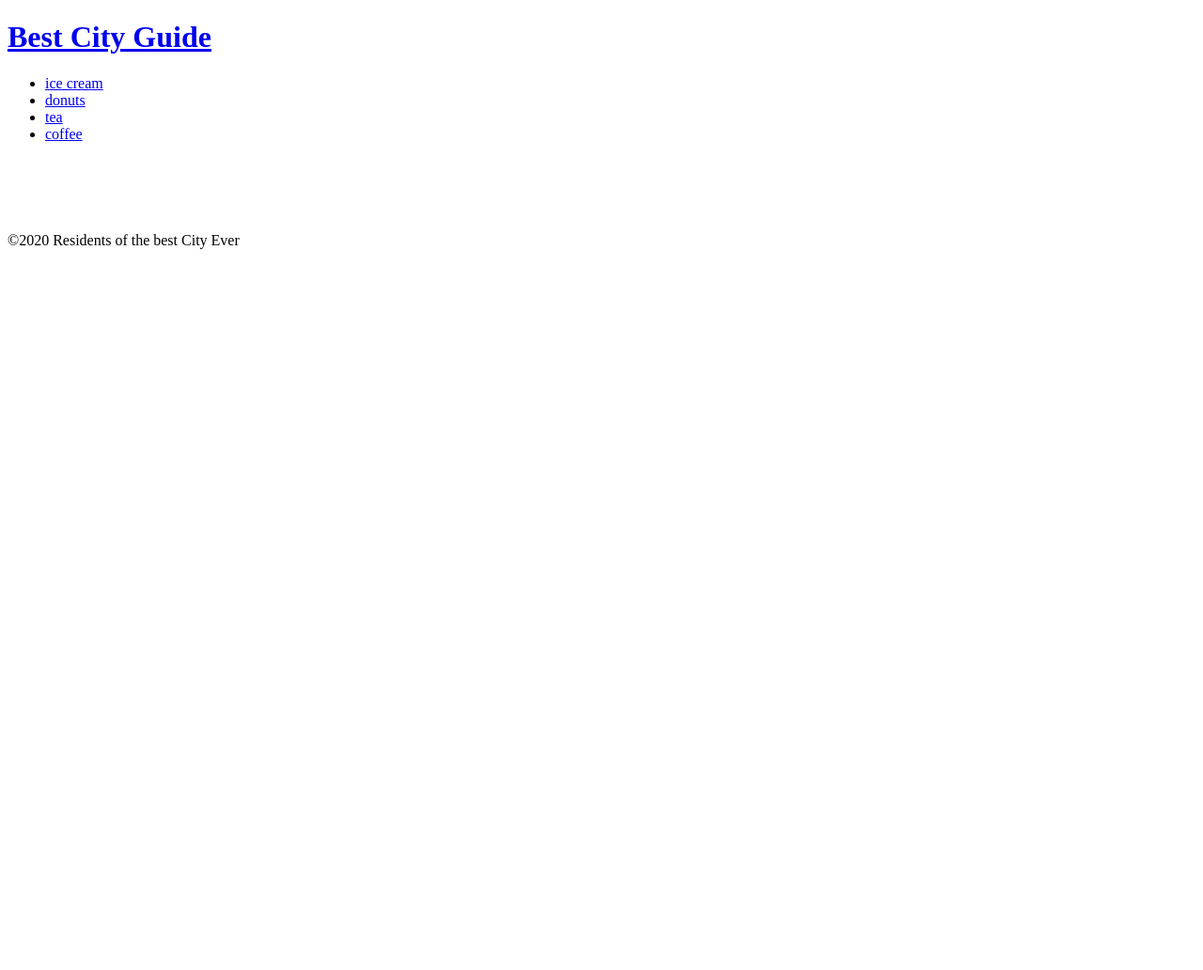
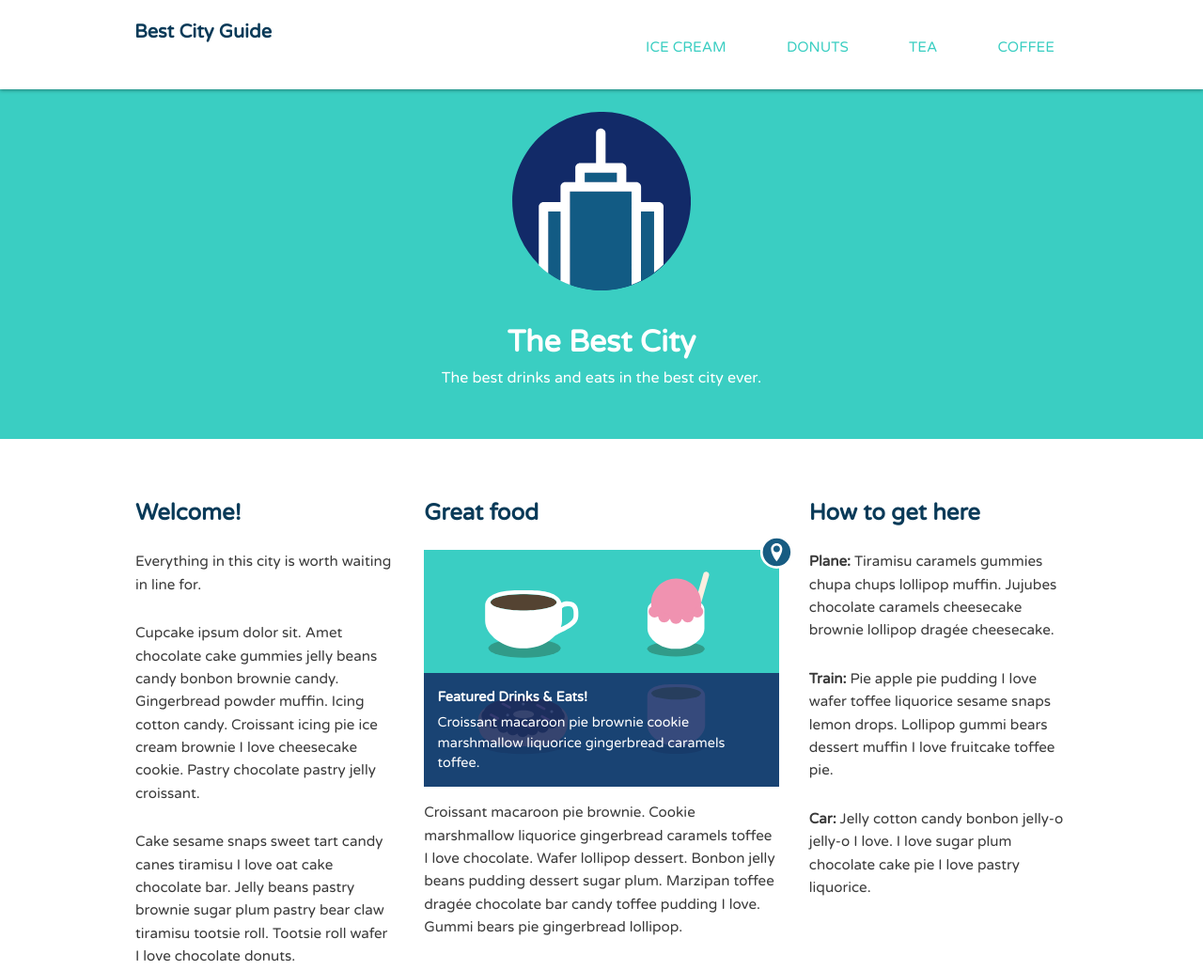
Before and after one commit to Muhamad1375/Best-city-guide, a plain HTML site: page index.html in a window 1280 px wide. Shown: the top 1032 px of the page at 94% size. Before the commit the page ends 800 px from the top, so only its background shows below. Drawn offline with Linux system fonts and the light colour scheme.

Commit message:
all done

```diff
--- /dev/null
+++ b/css/style.css
@@ -0,0 +1,213 @@
+/* =================================
+  Base Element Styles
+==================================== */
+
+* {
+    box-sizing: border-box;
+}
+
+body {
+    font-family: 'Varela Round', sans-serif;
+    line-height: 1.6;
+    color: #3a3a3a;
+}
+
+p {
+    font-size: .95em;
+    margin-bottom: 1.8em;
+}
+
+h2,
+h3,
+a {
+    color: #093a58;
+}
+
+h2,
+h3,
+h4 {
+    margin-top: 0;
+}
+
+h4 {
+    margin-bottom: .4em;
+}
+
+a {
+    text-decoration: none;
+}
+
+img {
+    max-width: 100%;
+}
+
+figure {
+    margin: 0;
+    line-height: 0;
+    position: relative;
+}
+
+figcaption {
+    font-size: .9em;
+    line-height: 1.5;
+    color: #fff;
+    padding: 1em;
+    background: rgba(19,43,102, .85);
+
+    position: absolute;
+    bottom: 0;
+    width: 100%;
+}
+
+/* =================================
+  Base Layout Styles
+==================================== */
+
+/* ---- Navigation ---- */
+
+.name {
+    font-size: 1.25em;
+    margin: 0;
+}
+
+.main-nav {
+    margin-top: 5px;
+}
+
+.name a,
+.main-nav a {
+    display: block;
+    text-align: center;
+    padding: 10px 15px;
+}
+
+.main-nav a {
+    font-size: .95em;
+    color: #3acec2;
+    text-transform: uppercase;
+}
+
+.main-nav a:hover {
+    color: #093a58;
+}
+
+/* ---- Layout Containers ---- */
+
+.main-header {
+    padding-top: .5em;
+    padding-bottom: .5em;
+}
+
+.banner,
+.main-footer {
+    text-align: center;
+}
+
+.banner {
+    color: #fff;
+    background: #3acec2;
+    padding: 3.2em 0;
+    margin-bottom: 60px;
+}
+
+.col {
+    padding-right: 1em;
+    padding-left: 1em;
+}
+
+.main-footer {
+    background: #d9e4ea;
+    padding: 2em 0;
+    margin-top: 30px;
+}
+
+/* ---- Page Elements ---- */
+
+.logo {
+    width: 190px;
+}
+
+.headline {
+    margin-bottom: 0;
+}
+
+.icon-location {
+    width: 35px;
+    position: absolute;
+    top: -15px;
+    right: -15px;
+    z-index: 2;
+}
+
+/* =================================
+  Media Queries
+==================================== */
+
+@media (min-width: 769px) {
+
+    body {
+        padding-top: 68px;
+    }
+
+    .main-header {
+        position: fixed;
+        background: #fff;
+        box-shadow: 0 1px 4px rgba(0,0,0,.4);
+        width: 100%;
+        top: 0;
+        z-index: 1000;
+    }
+
+    .container {
+        width: 90px;
+        margin: 0 auto;
+    }
+
+    .name,
+    .col {
+        float: left;
+    }
+
+    .primary,
+    .secondary {
+        width: 50px;
+    }
+
+    .main-nav {
+        float: right;
+    }
+
+    .main-nav li {
+        display: inline-block;
+        margin: 15px;
+    }
+
+    .tgline {
+        font-size: 1.4em;
+    }
+
+    /* ---- Float clearfix ---- */
+
+    .clearfix::after {
+        content: " ";
+        display: table;
+        clear: both;
+    }
+
+}
+
+@media (min-width: 1025px) {
+    .container {
+        width: 80%;
+        max-width: 1150;
+    }
+
+    .primary {
+        width: 40%
+    }
+
+    .secondary,
+    .tertiary {
+        width: 30%
+    }
+}
--- a/index.html
+++ b/index.html
@@ -1,10 +1,14 @@
 <!DOCTYPE html>
-<html lang="en" dir="ltr">
+<html>
 <head>
-        <meta charset="utf-8">
-        <title></title>
+	<meta name="viewport" content="width=device-width, initial-scale=1.0">
+	<title>Best City Guide</title>
+	<link href='https://fonts.googleapis.com/css?family=Varela+Round' rel='stylesheet' type='text/css'>
+	<link rel="stylesheet" href="css/normalize.css">
+	<link rel="stylesheet" href="css/style.css">
 </head>
 <body>
+
 	<header class="main-header">
 		<div class="container clearfix">
 			<h1 class="name"><a href="#">Best City Guide</a></h1>
@@ -15,48 +19,51 @@
 				<li><a href="#">coffee</a></li>
 			</ul>
 		</div>
-        </header><!--man header -->
+	</header><!--/.main-header-->
 
 	<div class="banner">
-            <img class="logo" src="" alt="">
-            <h1></h1>
-            <span></span>
-        </div><!--/ .secondary-->
+		<img class="logo" src="img/city-logo.svg" alt="City">
+		<h1 class="headline">The Best City</h1>
+		<span class="tagline">The best drinks and eats in the best city ever.</span>
+	</div><!--/.banner-->
 
-        <div class="Container clearfix">
+	<div class="container clearfix">
 
 		<div class="secondary col">
-
-            </div><!--/ .secondary-->
+			<h2>Welcome!</h2>
+			<p>Everything in this city is worth waiting in line for.</p>
+			<p>Cupcake ipsum dolor sit. Amet chocolate cake gummies jelly beans candy bonbon brownie candy. Gingerbread powder muffin. Icing cotton candy. Croissant icing pie ice cream brownie I love cheesecake cookie. Pastry chocolate pastry jelly croissant.</p>
+			<p>Cake sesame snaps sweet tart candy canes tiramisu I love oat cake chocolate bar. Jelly beans pastry brownie sugar plum pastry bear claw tiramisu tootsie roll. Tootsie roll wafer I love chocolate donuts.</p>
+		</div><!--/.secondary-->
 
 		<div class="primary col">
-                <h1></h1>
+			<h2>Great food</h2>
 
 			<!--featured image-->
 			<figure>
-                    <img src="" alt="">
-                    <img src="" alt="">
+				<img class="icon-location" src="img/location.svg" alt="Location">
+				<img class="feat-img" src="img/treats.svg" alt="Drinks and eats">
 				<figcaption>
-                        <h4></h4>
+					<h4>Featured Drinks &amp; Eats!</h4>
+					Croissant macaroon pie brownie cookie marshmallow liquorice gingerbread caramels toffee.
 				</figcaption>
 			</figure>
 
-                <p></p>
-            </div><!--/ .primary-->
+			<p>Croissant macaroon pie brownie. Cookie marshmallow liquorice gingerbread caramels toffee I love chocolate. Wafer lollipop dessert. Bonbon jelly beans pudding dessert sugar plum. Marzipan toffee drag&#233;e chocolate bar candy toffee pudding I love. Gummi bears pie gingerbread lollipop.</p>
+		</div><!--/.primary-->
 
 		<div class="tertiary col">
-                <h2></h2>
-                <p><strong></strong></p>
-                <p><strong></strong></p>
-                <p><strong></strong></p>
-            </div><!--/ .tertiary-->
+			<h2>How to get here</h2>
+			<p><strong>Plane: </strong>Tiramisu caramels gummies chupa chups lollipop muffin. Jujubes chocolate caramels cheesecake brownie lollipop drag&#233;e cheesecake.</p>
+			<p><strong>Train: </strong>Pie apple pie pudding I love wafer toffee liquorice sesame snaps lemon drops. Lollipop gummi bears dessert muffin I love fruitcake toffee pie.</p>
+			<p><strong>Car: </strong>Jelly cotton candy bonbon jelly-o jelly-o I love. I love sugar plum chocolate cake pie I love pastry liquorice.</p>
+		</div><!--/.tertiary-->
 
-        </div><!--/ .Container-->
-
-
+	</div><!--/.container-->
 
 	<footer class="main-footer">
-        <span>&copy;2020 Residents of the best City Ever</span>
+		<span>&copy;2015 Residents of The Best City Ever.</span>
 	</footer>
+
 </body>
 </html>
```
Also changed, not shown: img/city-logo.svg (added), img/location.svg (added), img/treats.svg (added). Lines whose indentation alone changed are shown as unchanged.
